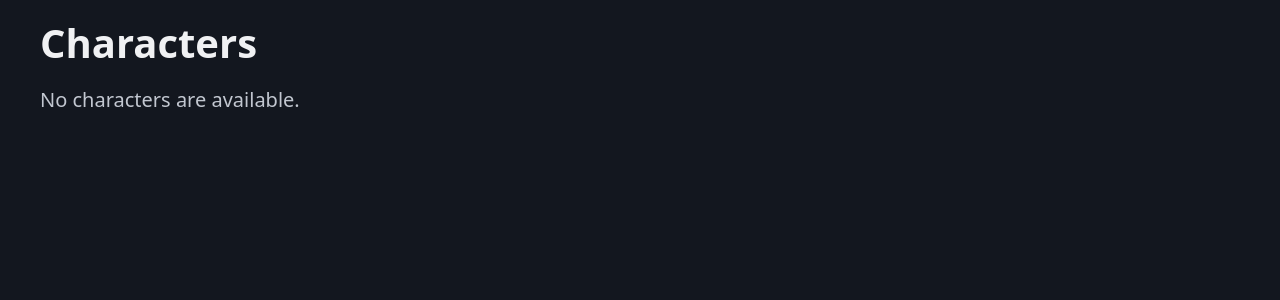
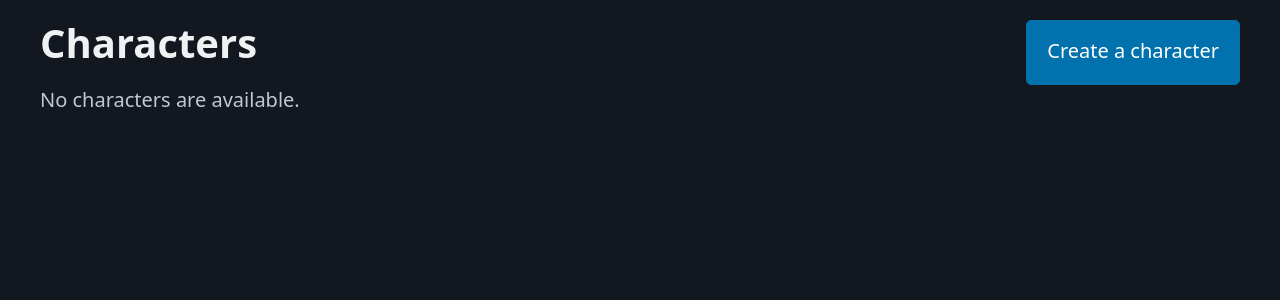
Before and after one commit to jakecoombs/django-dnd, a Django app: page /character/ in a window 1280 px wide. Shown: the part 70-370 px from the top of the page. Run offline with Django 5.2, Linux system fonts and the light colour scheme; data that the repository does not hold is empty; some libraries are stand-ins or nearby versions.

Commit message:
Create character form

```diff
--- /dev/null
+++ b/character/forms.py
@@ -0,0 +1,5 @@
+from django import forms
+
+
+class CharacterForm(forms.Form):
+    name = forms.CharField(label="Character's name", max_length=50)
--- a/character/templates/character/character_list.html
+++ b/character/templates/character/character_list.html
@@ -5,11 +5,14 @@
 
 {% block content %}
 <main class="container">
-    <h1>Characters</h1>
+    <div style="display: flex;justify-content: space-between;">
+        <h1>Characters</h1>
+        <a href="{% url 'character:character_create' %}" role="button">Create a character</a>
+    </div>
     {% if character_list %}
     <ul>
         {% for character in character_list %}
-        <li><a href="{% url 'character:detail' character.id %}">{{ character.name }}</a></li>
+        <li><a href="{% url 'character:character' character.id %}">{{ character.name }}</a></li>
         {% endfor %}
     </ul>
     {% else %}
--- a/character/templates/character/index.html
+++ b/character/templates/character/index.html
@@ -14,7 +14,7 @@
     <section>
         <h2>Characters</h2>
         <div>
-            <a role="button" href="{% url 'character:character_list' %}">Create a character</a>
+            <a role="button" href="{% url 'character:character_create' %}">Create a character</a>
         </div>
         <a href="{% url 'character:character_list' %}">See all characters</a>
     </section>
--- a/character/urls.py
+++ b/character/urls.py
@@ -6,6 +6,7 @@ app_name = "character"
 urlpatterns = [
     path("", views.index, name="index"),
     path("character/", views.CharcterListView.as_view(), name="character_list"),
+    path("character/create", views.create_character, name="character_create"),
     path("character/<int:pk>/", views.CharacterDetailView.as_view(), name="character"),
     path("race/", views.RaceListView.as_view(), name="race_list"),
     path("race/<int:pk>/", views.RaceDetailView.as_view(), name="race"),
--- a/character/views.py
+++ b/character/views.py
@@ -1,6 +1,8 @@
+from django.http import HttpResponseRedirect
 from django.shortcuts import render
 from django.views import generic
 
+from character.forms import CharacterForm
 from character.models import Character, CharacterClass, Race
 
 
@@ -21,6 +23,18 @@ class CharcterListView(generic.ListView):
 class CharacterDetailView(generic.DetailView):
     model = Race
     template_name = "character/character.html"
+
+
+def create_character(request):
+    if request.method == "POST":
+        form = CharacterForm(request.POST)
+        if form.is_valid():
+            return HttpResponseRedirect("/thanks/")
+
+    else:
+        form = CharacterForm()
+
+    return render(request, "character/character_create.html", {"form": form})
 
 
 class CharacterClassDetailView(generic.DetailView):
```
Also changed, not shown: character/templates/character/character_create.html (added, +14 -0 lines), ruff.toml (+12 -11 lines).
